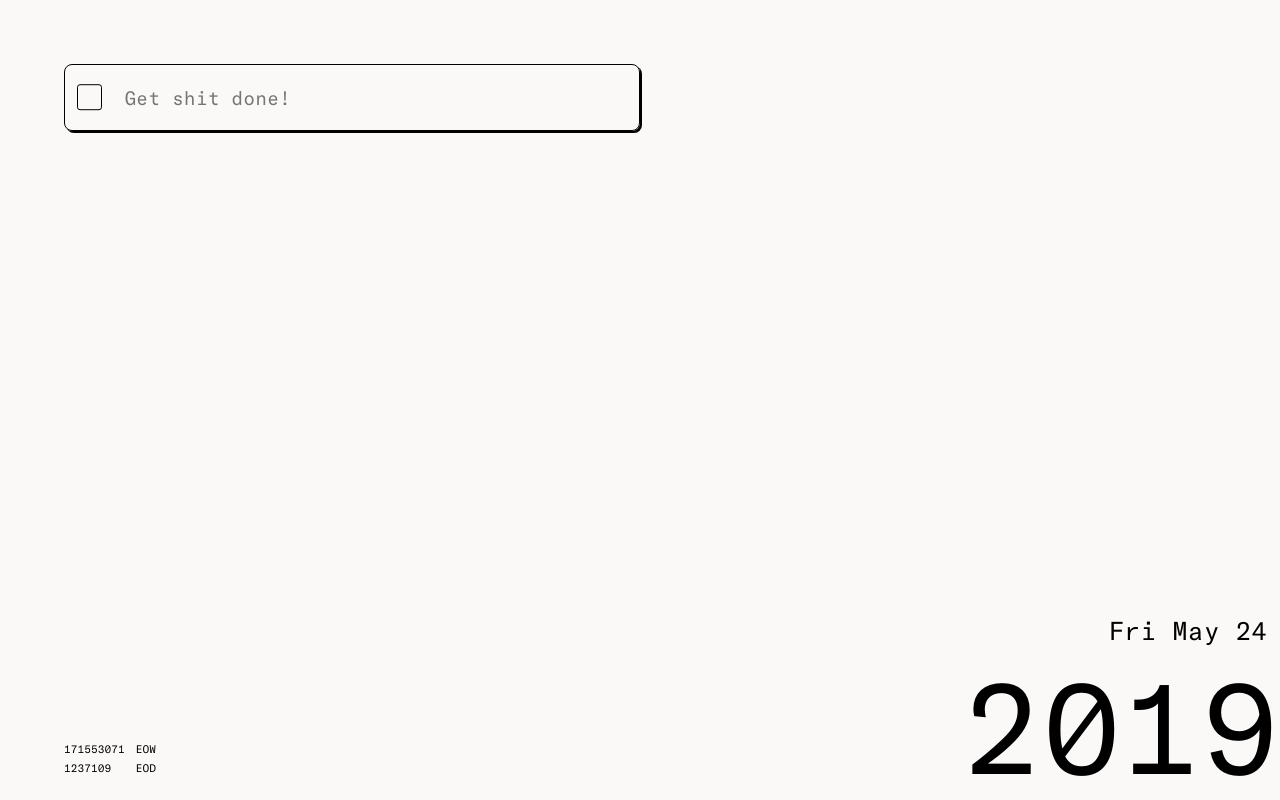
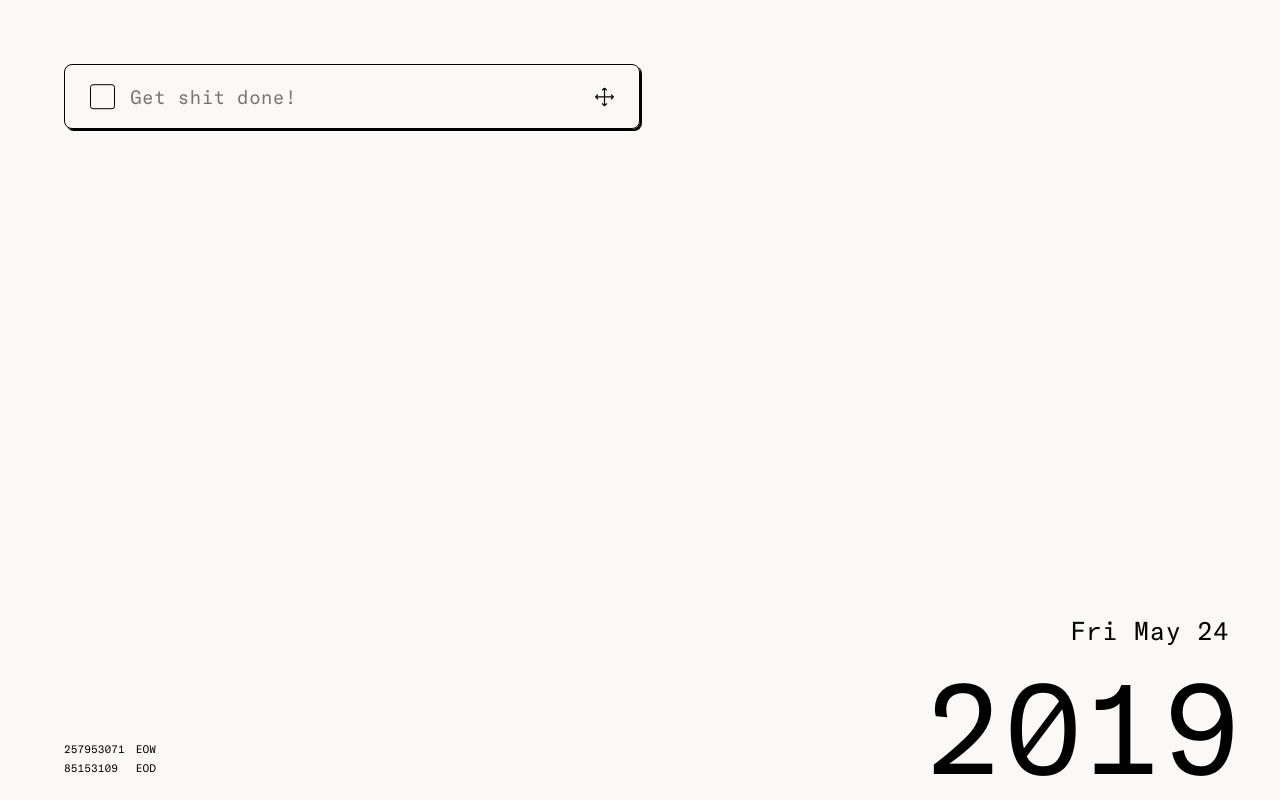
Before and after one commit to timc1/checklist-chrome-extension, a website with bundled scripts: page index.html in a window 1280 px wide. Built offline with nearby package versions, Linux system fonts and the light colour scheme.

Commit message:
Fix chronograph timing + add more event listenerz

```diff
--- a/assets/js/index.js
+++ b/assets/js/index.js
@@ -40,7 +40,7 @@ function splitText(word) {
 }
 
 // Given an endDay (value between 1-7 signifies day of week) or undefined,
-// returns how much time in HH:MM:SS is left from current day until that next end day.
+// returns how much time in ms left from current day until that next end day.
 //
 // Defaults to 7 (Sunday)
 function getDayFrom(endDay = 7) {
@@ -59,13 +59,15 @@ function getDayFrom(endDay = 7) {
   }
 
   const end = new Date(
-    new Date(now.setDate(now.getDate() + (endDay - now.getDay()))).setHours(
+    new Date(now.setDate(now.getDate() + (endDay - now.getDay() + 1))).setHours(
       0,
       0,
       0,
       0
     )
   )
+
+  console.log('end', end)
 
   return end
 }
--- a/assets/js/setup-checklist.mjs
+++ b/assets/js/setup-checklist.mjs
@@ -4,6 +4,9 @@ import { getRandomId } from './utils.mjs'
 const root = document.querySelector('.checklist')
 let all = localStorage.getItem('all_list')
 let today = localStorage.getItem('today_list')
+
+let items = []
+let isListAnimating = false
 
 export default function setupChecklist() {
   // 1. Setup
@@ -48,17 +51,21 @@ export default function setupChecklist() {
   //   3c. toggle visibilty back on
 
   // @ts-ignore
-  const textareas = Array.from(root.querySelectorAll('textarea'))
-  // @ts-ignore
-  const buttons = Array.from(root.querySelectorAll('button'))
+  const listItems = Array.from(root.querySelectorAll('li'))
 
-  console.log(textareas, buttons)
-  textareas.forEach(t => addEventListenersToTextarea(t))
+  items = listItems.forEach(i => {
+    const [textarea, toggler, dragger] = [
+      i.querySelector('textarea'),
+      i.querySelector('button.checklist-toggler'),
+      i.querySelector('button.drag'),
+    ]
+
+    addEventListenersToTextarea(textarea)
+    addEventListenersToDragger(dragger)
+  })
 }
 
-function addEventListenersToTextarea(textarea) {
-  function handleResize(e) {
-    const target = e.target
+function handleResize(target) {
   target.style.height = '0'
   target.style.height =
     target.offsetHeight < target.scrollHeight
@@ -66,8 +73,9 @@ function addEventListenersToTextarea(textarea) {
       : 'calc(var(--font-ml) * 1.4)'
 }
 
+function addEventListenersToTextarea(textarea) {
   function handleInput(e) {
-    handleResize(e)
+    handleResize(e.target)
   }
 
   function handleKeyDown(e) {
@@ -86,7 +94,7 @@ function addEventListenersToTextarea(textarea) {
 
       // Update current textarea value to trimmed value.
       target.value = value
-      handleResize(e)
+      handleResize(target)
 
       if (value.length > 0) {
         if (dataId) {
@@ -128,11 +136,13 @@ function addEventListenersToTextarea(textarea) {
             })
           )
 
+          setTimeout(() => {
+            if (root.contains(target.parentElement)) {
               root.removeChild(target.parentElement)
             }
+          }, 0)
         }
-
-      console.log(target, value)
+      }
     }
   }
 
@@ -143,6 +153,8 @@ function addEventListenersToTextarea(textarea) {
       e.target.parentElement.getAttribute('data-id'),
     ]
 
+    console.log('e.target', e.target)
+
     if (value.length === 0 && dataId) {
       updateStorage(
         'today_list',
@@ -151,6 +163,7 @@ function addEventListenersToTextarea(textarea) {
           id: dataId,
         })
       )
+
       root.removeChild(parentElement)
     } else {
       updateStorage(
@@ -169,7 +182,75 @@ function addEventListenersToTextarea(textarea) {
   textarea.addEventListener('keydown', handleKeyDown)
   textarea.addEventListener('blur', handleBlur)
   // Resize on first call.
-  handleResize({ target: textarea })
+  handleResize(textarea)
+}
+
+function addEventListenersToDragger(dragger) {
+  // On mouse down, we'll cache the pointerOffset, so when
+  // dragging, we can calculate the dragging from where the
+  // mouse was initially clicked.
+  const target = {
+    current: null,
+  }
+  const pointerOffset = {
+    x: 0,
+    y: 0,
+  }
+
+  function handleMouseDown(e) {
+    if (!isListAnimating) {
+      isListAnimating = true
+
+      const parent = e.target.parentElement
+      target.current = parent
+
+      target.current.classList.add('dragging')
+      target.current.style.transition = `none`
+
+      pointerOffset.x = e.clientX
+      pointerOffset.y = e.clientY
+
+      window.addEventListener('mousemove', handleMouseMove)
+      window.addEventListener('click', cancelDrag)
+    }
+  }
+
+  function handleMouseMove(e) {
+    const { clientX, clientY } = e
+
+    const translate = {
+      x: clientX - pointerOffset.x,
+      y: clientY - pointerOffset.y,
+    }
+
+    target.current.style.transform = `translate3d(${translate.x}px, ${
+      translate.y
+    }px, 0px)`
+    target.current.style.transition = 'none'
+    target.current.style.zIndex = 2
+
+    // requestAnimationFrame to cache new position and translate elements
+    // to updated positions.
+  }
+
+  function cancelDrag() {
+    // translate to new cached position
+    target.current.style.transform = 'translate3d(0px, 0px, 0px)'
+    target.current.style.transition = 'transform 250ms var(--ease)'
+
+    window.removeEventListener('click', cancelDrag)
+    window.removeEventListener('mousemove', handleMouseMove)
+
+    setTimeout(() => {
+      target.current.removeAttribute('class')
+      target.current.style.zIndex = 'initial'
+      target.current.style.transition = `all 250ms var(--ease)`
+
+      isListAnimating = false
+    }, 250)
+  }
+
+  dragger.addEventListener('mousedown', handleMouseDown)
 }
 
 function addNewEditor() {
@@ -177,6 +258,7 @@ function addNewEditor() {
   root.appendChild(node)
   const textarea = node.querySelector('textarea')
   addEventListenersToTextarea(textarea)
+  addEventListenersToDragger(node.querySelector('button.drag'))
   textarea.focus()
 }
 
@@ -192,6 +274,9 @@ function getListItemMarkup(id, value, isInitialMount) {
         placeholder="Get shit done!"
         spellcheck="false"
       >${value ? value : ''}</textarea>
+      <button class="drag">
+        <span>Drag to reorder</span>
+      </button>
   `
 
   if (id) {
@@ -219,8 +304,6 @@ function ListItem({ id = getRandomId(), content = '', isComplete = false }) {
 function updateStorage(key, action, value) {
   let items = JSON.parse(localStorage.getItem(key))
 
-  console.log('items', items)
-  console.log('value', value)
   switch (action) {
     case 'DELETE':
       items = items.filter(i => i.id !== value.id)
@@ -238,5 +321,7 @@ function updateStorage(key, action, value) {
       break
   }
 
+  console.log('items', items)
+
   localStorage.setItem(key, JSON.stringify(items))
 }
--- a/assets/styles/checklist.css
+++ b/assets/styles/checklist.css
@@ -19,7 +19,7 @@ div.checklist-container {
 ul.checklist {
   position: relative;
   list-style: none;
-  padding: 0 0 0 3vw;
+  padding: 0;
   background: var(--color-white);
   margin-bottom: 5vw;
 }
@@ -77,22 +77,68 @@ ul.checklist::after {
 
 ul.checklist > li {
   position: relative;
-  padding: 20px;
+  padding: 1.5vw 5vw;
+}
+
+ul.checklist > li::before {
+  content: '';
+  position: absolute;
+  top: 0;
+  left: 0;
+  right: 0;
+  bottom: 0;
+  background: var(--color-white);
+  border: 1px solid var(--color-black);
+  border-radius: var(--border-radius);
+  box-shadow: 2px 2px var(--color-black);
+  opacity: 0;
+  transform: scale(1);
+  transition: inherit;
+  touch-action: none;
+  pointer-events: none;
+}
+
+ul.checklist > li.dragging::before {
+  opacity: 1;
+  transform: scale(1.01);
+}
+
+ul.checklist > li > .drag {
+  position: absolute;
+  top: 50%;
+  right: 2vw;
+  transform: translateY(-50%) scale(1);
+  transition: transform 250ms var(--ease), opacity 100ms var(--ease);
+}
+
+@media (hover: hover) {
+  ul.checklist > li > .drag {
+    opacity: 0;
+    transform: translateY(-50%) scale(0.5);
+  }
+
+  ul.checklist > li:hover > .drag,
+  ul.checklist > li > .drag:focus {
+    opacity: 1;
+    transform: translateY(-50%) scale(1);
+  }
 }
 
 button.checklist-toggler {
   position: absolute;
   top: 50%;
-  left: calc(2vw * -1);
+  left: 2vw;
   transform: translateY(-50%);
   width: 2vw;
   height: 2vw;
   border: 1px solid var(--color-black);
   border-radius: 3px;
   background: var(--color-white);
+  padding: 0;
 }
 
-button.checklist-toggler > span {
+button.checklist-toggler > span,
+button.drag > span {
   display: none;
   height: 0;
   width: 0;
@@ -100,7 +146,35 @@ button.checklist-toggler > span {
   opacity: 0;
 }
 
+button.drag {
+  position: relative;
+  background: none;
+  border: none;
+  height: 1.5vw;
+  width: 1.5vw;
+  padding: 5px;
+  cursor: grab;
+}
+
+button.drag:active {
+  cursor: grabbing;
+}
+
+button.drag::before {
+  content: '';
+  position: absolute;
+  top: 0;
+  left: 0;
+  right: 0;
+  bottom: 0;
+  background: var(--color-black);
+  -webkit-mask-image: url(../images/drag.svg);
+  -webkit-mask-size: contain;
+  -webkit-mask-repeat: no-repeat;
+}
+
 textarea.checklist-item {
+  position: relative;
   display: block;
   width: 100%;
   min-height: calc(var(--font-ml) * 1.4);
@@ -109,4 +183,5 @@ textarea.checklist-item {
   border: none;
   resize: none;
   overflow-y: hidden;
+  z-index: 1;
 }
--- a/assets/styles/date.css
+++ b/assets/styles/date.css
@@ -1,7 +1,7 @@
 div.date {
   position: fixed;
   bottom: 0;
-  right: 0;
+  right: 3%;
 }
 
 div.date .year {
--- a/index.html
+++ b/index.html
@@ -2,6 +2,10 @@
 <html>
   <head>
     <title>New Tab</title>
+    <meta
+      name="viewport"
+      content="width=device-width, initial-scale=1, shrink-to-fit=no"
+    />
     <link rel="stylesheet" type="text/css" href="./assets/styles/index.css" />
     <link rel="stylesheet" type="text/css" href="./assets/styles/date.css" />
     <link
```
Also changed, not shown: assets/images/drag.svg (added). Lines whose indentation alone changed are shown as unchanged.
